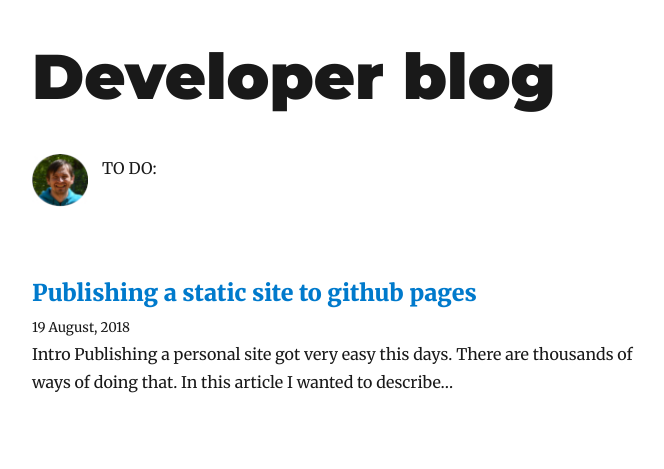
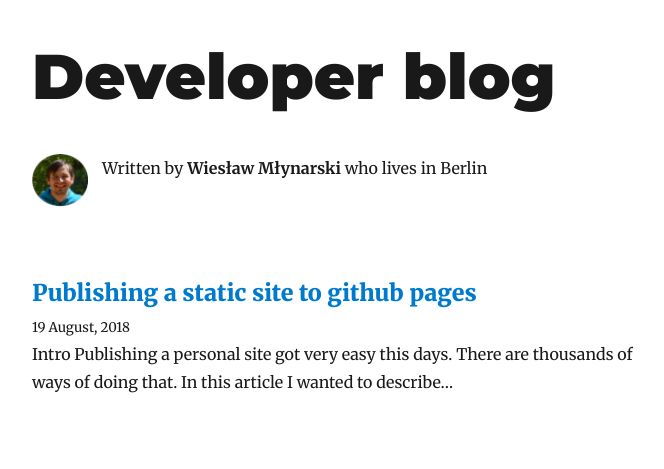
Before and after one commit to wieslawmlynarski/wieslawmlynarski.github.io, a Gatsby site: page / in a window 1280 px wide. Shown: the whole page, without its empty margins (293-957 px from the left). Built offline with nearby package versions, Linux system fonts and the light colour scheme; Gatsby itself is replaced by a stand-in of ours; some packages are replaced by stand-ins of ours.

Commit message:
Add simple bio template

```diff
--- a/src/components/Bio.js
+++ b/src/components/Bio.js
@@ -27,7 +27,7 @@ class Bio extends React.Component {
           }}
         />
         <p>
-          TO DO:
+            Written by <strong>Wiesław Młynarski</strong> who lives in Berlin
         </p>
       </div>
     )
```
